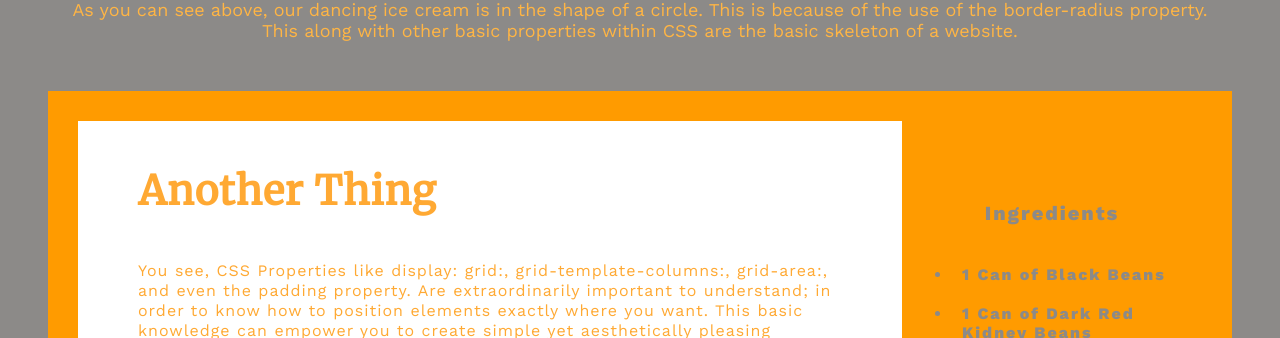
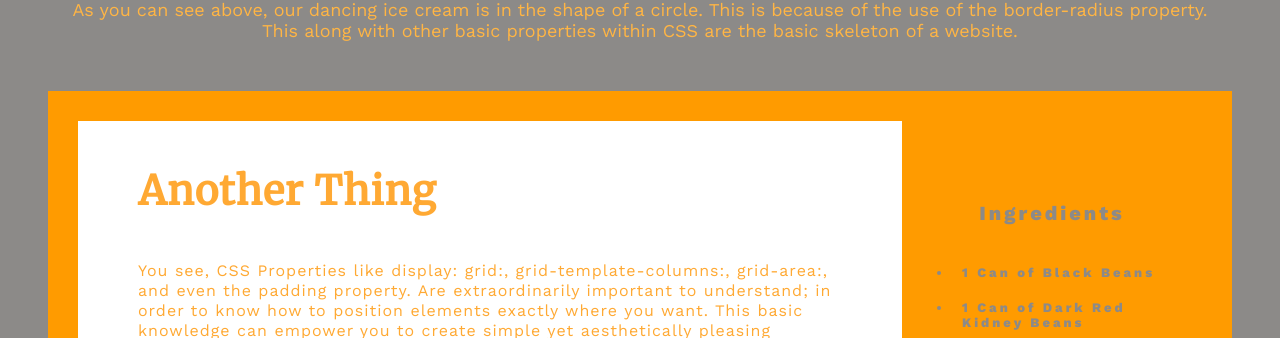
Before and after one commit to DADEBUTLER/dadebutler.github.io, a plain HTML site: page index.html in a window 1280 px wide. Shown: the part 614-952 px from the top of the page. Drawn offline with nearby package versions, Linux system fonts and the light colour scheme.

Commit message:
Update main.css

```diff
--- a/main.css
+++ b/main.css
@@ -91,10 +91,10 @@ h3.left {
 
 .right {
   padding: 10px;
-  font-size: 16px;
+  font-size: 13px;
   text-align: left;
-  letter-spacing: 2px;
-  font-weight: bold;
+  letter-spacing: 3px;
+  font-weight: bolder;
   color: #FFB544;
   font-family: "Work Sans";
   grid-area: right;
```
